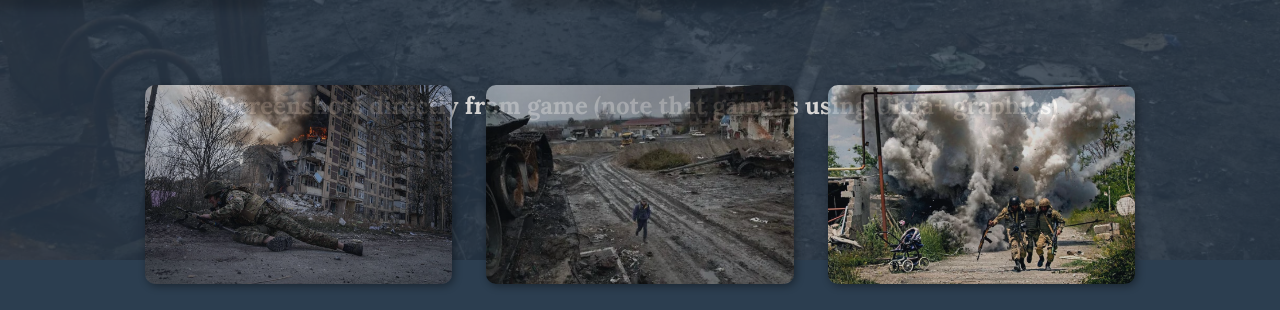
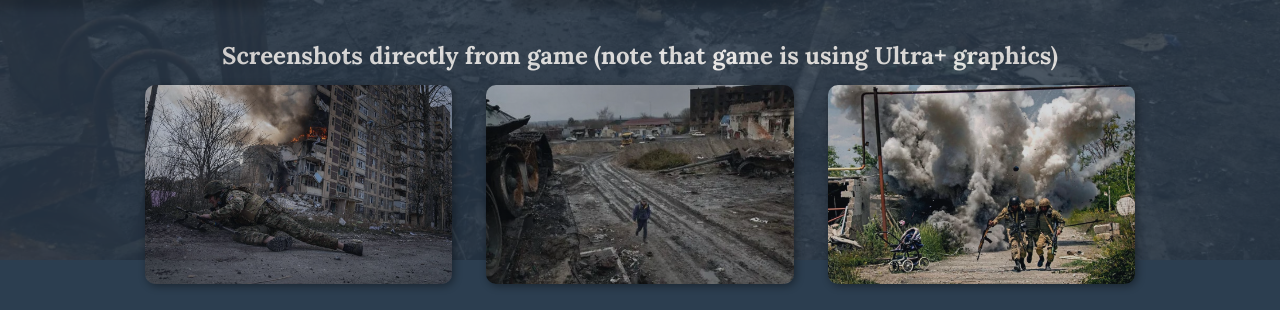
Before and after one commit to regv2137/Rage.io, a plain HTML site: page index.html/index.html in a window 1280 px wide. Shown: the part 515-825 px from the top of the page. Drawn offline with Linux system fonts and the light colour scheme.

Commit message:
Update index.html

```diff
--- a/index.html/index.html
+++ b/index.html/index.html
@@ -124,7 +124,7 @@
             color: white;
             font-size: 24px;
             font-family: 'Lora', serif;
-            margin-top: -220px;
+            margin-top: -270px;
             text-align: center;
         }
         .showcase img {
```
